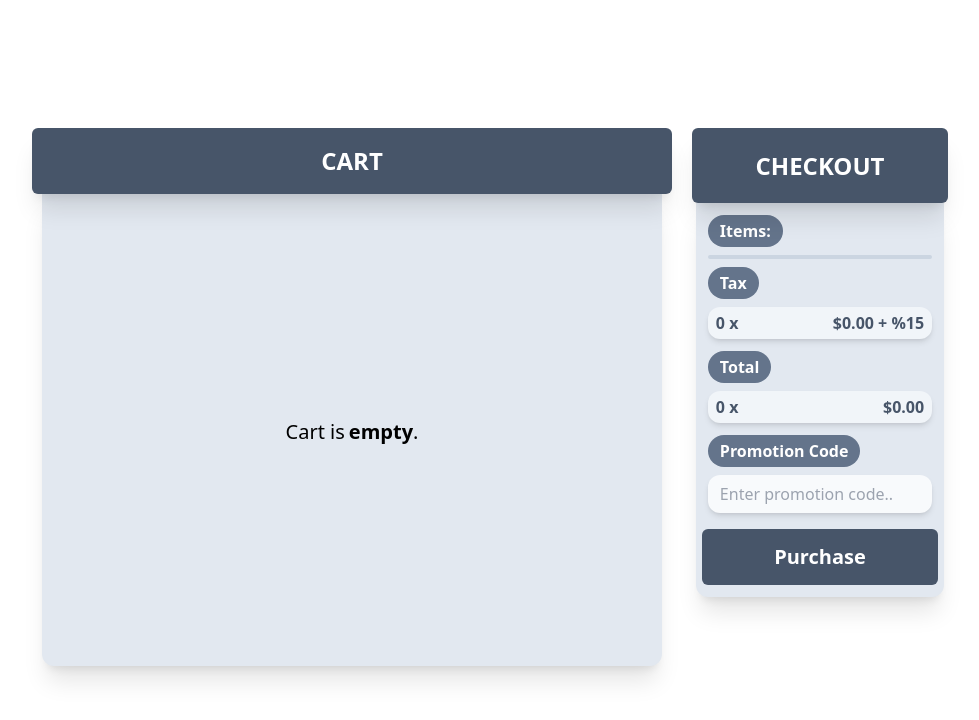
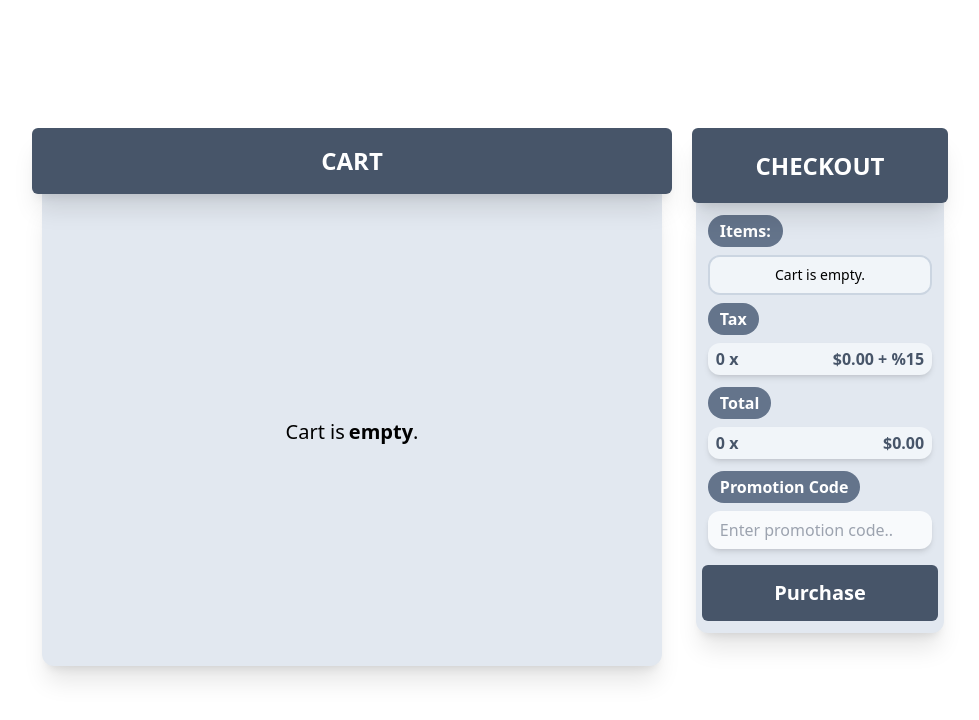
Before and after one commit to samedmurtish/projects, a React (Vite) app in the folder product-filtering-react/: page /cart in a window 1280 px wide. Shown: the top 720 px of the page, without its empty margins (150-1129 px from the left). Built offline with nearby package versions, Linux system fonts and the light colour scheme.

Commit message:
small updates..

```diff
--- a/product-filtering-react/src/components/Cart.jsx
+++ b/product-filtering-react/src/components/Cart.jsx
@@ -146,7 +146,15 @@ export default function Cart() {
                     Items:
                   </p>
                   <div className="max-h-32 h-full overflow-hidden overflow-y-auto my-2 border-2 border-slate-300 rounded-xl">
-                    <ul>{renderCheckoutItems()}</ul>
+                    <ul className="flex flex-col justify-center items-center bg-slate-200 w-full h-full">
+                      {cart.length == 0 ? (
+                        <p className="flex justify-center text-sm h-full py-2 bg-slate-100 w-full self-center justify-self-center">
+                          Cart is empty.
+                        </p>
+                      ) : (
+                        renderCheckoutItems()
+                      )}
+                    </ul>
                   </div>
                 </div>
                 <div>
```
